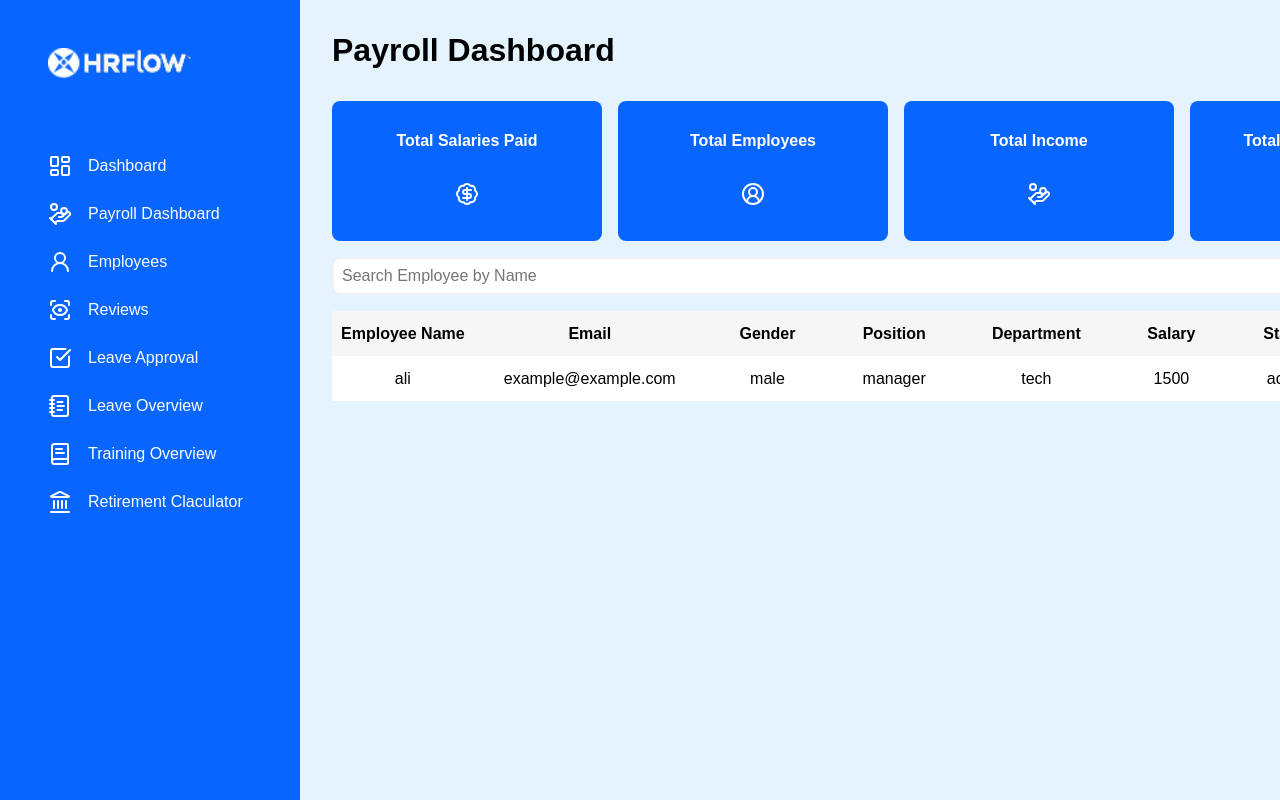
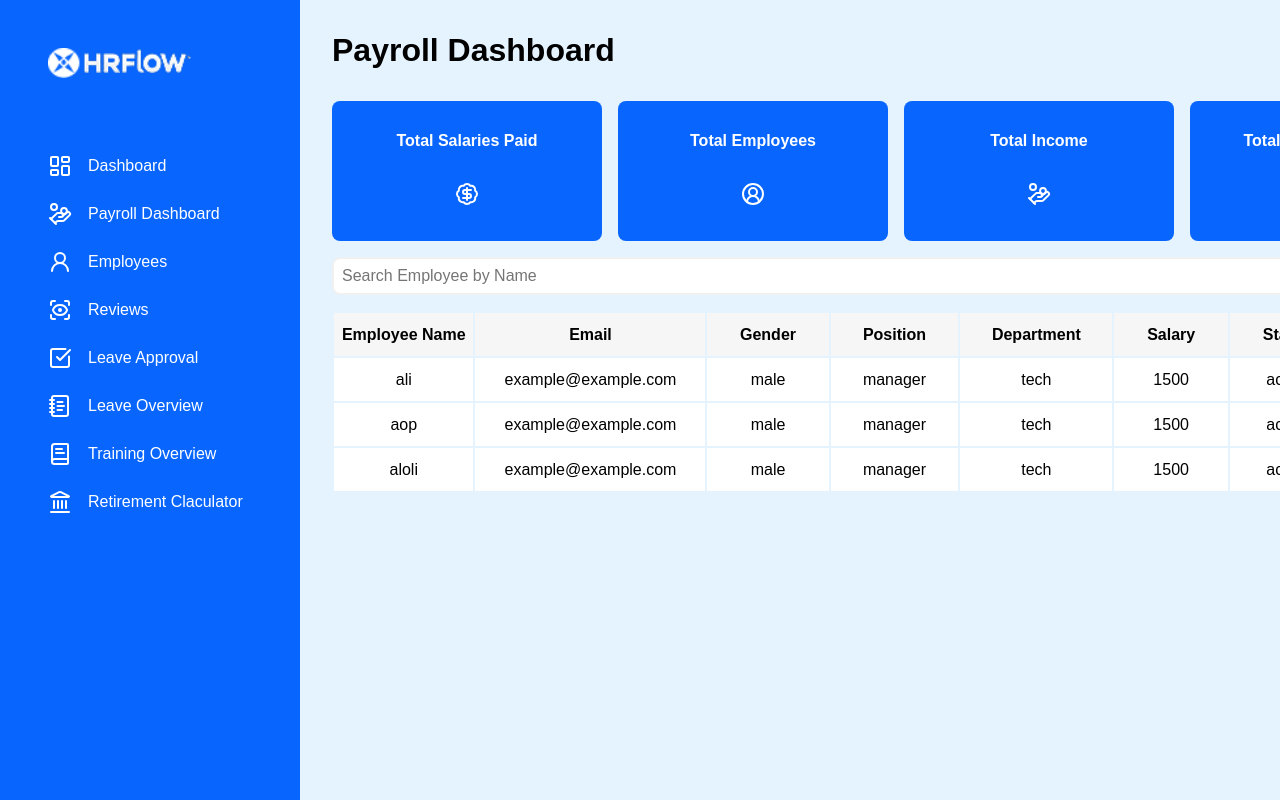
Before and after one commit to HoussienZed/HR_system, a React (Vite) app in the folder Client/: page /payrolldashboard in a window 1280 px wide. Shown: the top 800 px of the page. Built offline with nearby package versions, Linux system fonts and the light colour scheme; a web font is replaced by a local one.

Commit message:
finished my payroll dashboard page

```diff
--- a/Client/src/component/others/users-table/style.css
+++ b/Client/src/component/others/users-table/style.css
@@ -1,5 +1,5 @@
 .users-table, th, td {
-    border: 2px solid var(--white-color);
+    border: 2px solid #E5F3FF;
     border-collapse: collapse;
     font-size: 16px;
     width: 1140px;
--- a/Client/src/pages/Hr/PayrollDashboard.jsx
+++ b/Client/src/pages/Hr/PayrollDashboard.jsx
@@ -22,6 +22,26 @@ const PayrollDashboard = () => {
     {
       id: 1,
       full_name: "ali",
+      email: "example@example.com",
+      gender: "male",
+      position: "manager",
+      department: "tech",
+      salary: "1500",
+      status: "active",
+    },
+    {
+      id: 1,
+      full_name: "aop",
+      email: "example@example.com",
+      gender: "male",
+      position: "manager",
+      department: "tech",
+      salary: "1500",
+      status: "active",
+    },
+    {
+      id: 3,
+      full_name: "aloli",
       email: "example@example.com",
       gender: "male",
       position: "manager",
@@ -141,7 +161,9 @@ const PayrollDashboard = () => {
         <div className="payroll-dashboard-users">
           <EmployeesTable
             /* employees={handleTotalEmployees()} */
-            employees={employees}
+            employees={employees.filter((employee) =>
+              employee.full_name.toLowerCase().includes(search.toLowerCase())
+            )}
             actions={actions}
           />
         </div>
```
